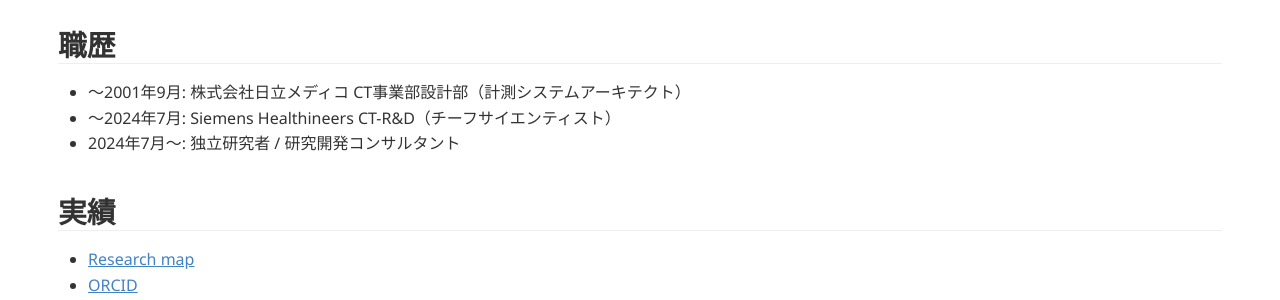
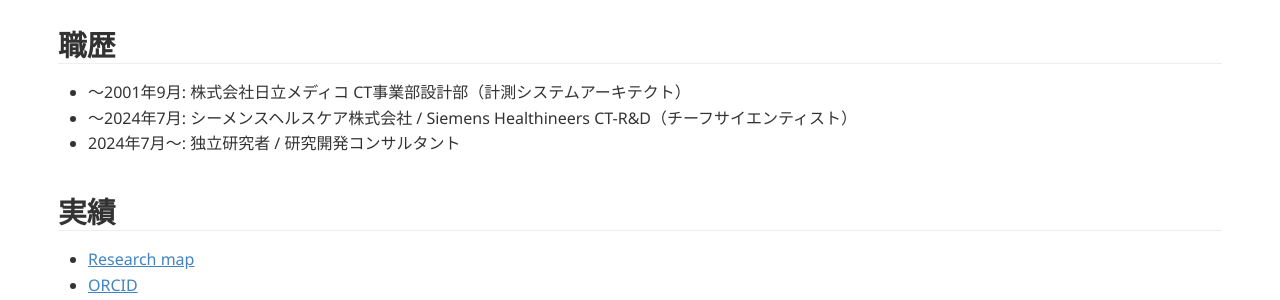
Before and after one commit to tnitoh/tnitoh.github.io, a Jekyll site: the page built from index.md, in a window 1280 px wide. Shown: the part 1404-1704 px from the top of the page. Built offline with Jekyll 4.4.1, drawn with Linux system fonts in a browser that asks for light colours; Markdown is read by kramdown in place of the engine named in the settings.

Commit message:
Update index.md

```diff
--- a/index.md
+++ b/index.md
@@ -59,7 +59,7 @@
 
 ## 職歴
 - 〜2001年9月: 株式会社日立メディコ CT事業部設計部（計測システムアーキテクト）
-- ～2024年7月: Siemens Healthineers CT-R&D（チーフサイエンティスト）
+- ～2024年7月: シーメンスヘルスケア株式会社 / Siemens Healthineers CT-R&D（チーフサイエンティスト）
 - 2024年7月〜: 独立研究者 / 研究開発コンサルタント
 
 
```
